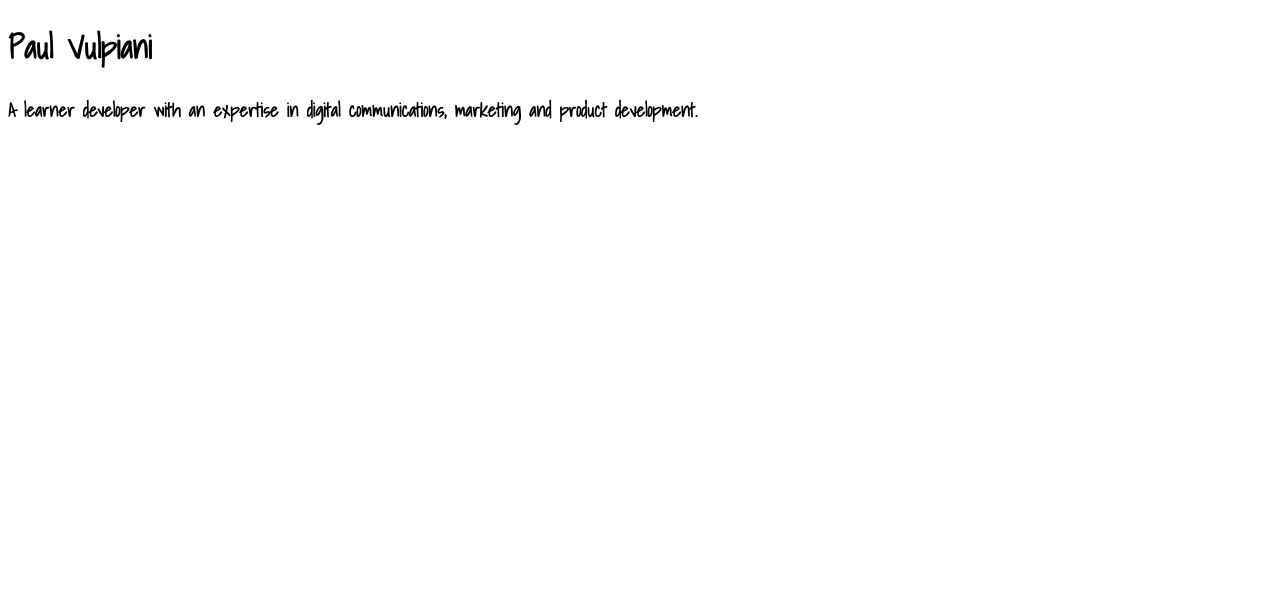
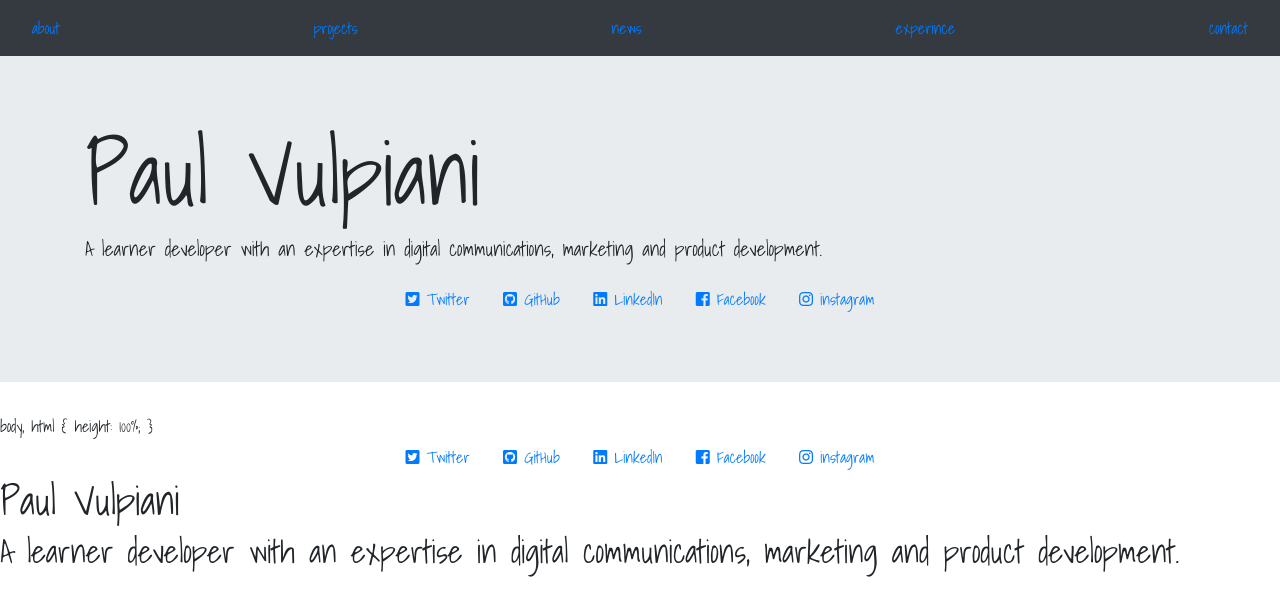
Before and after one commit to forestvinnie/forestvinnie.github.io, a plain HTML site: page index.html in a window 1280 px wide. Drawn offline with nearby package versions, Linux system fonts and the light colour scheme.

Commit message:
Update from 1st try from codepen. All code understood

```diff
--- a/index.html
+++ b/index.html
@@ -1,15 +1,89 @@
 <!DOCTYPE html>
-<html>
+<html lang="en" >
+
+<head>
+  <meta charset="UTF-8">
+  <title>paulvulpiani.com 001</title>
+
+    <link rel="stylesheet" href="https://cdnjs.cloudflare.com/ajax/libs/normalize/5.0.0/normalize.min.css">
+
+  <link rel='stylesheet prefetch' href='https://cdnjs.cloudflare.com/ajax/libs/twitter-bootstrap/4.0.0-beta.2/css/bootstrap.css'>
+
+      <link rel="stylesheet" href="css/style.css">
+
+
+</head>
+
+<body>
+
+  <html>
   <head>
 <link href="https://fonts.googleapis.com/css?family=Shadows+Into+Light" rel="stylesheet">
+    <link href="https://use.fontawesome.com/releases/v5.0.6/css/all.css" rel="stylesheet">
+
     <style>
+
       body {
         font-family:'Shadows Into Light', cursive;
         font-size: 16px;
       }
     </style>
   </head>
+
+<!-- nav-bar -->
+<nav class="navbar navbar-dark bg-dark">
+  <a class="nav-item nav-link" href="#">about</a>
+  <a class="nav-item nav-link" href="#">projects</a>
+  <a class="nav-item nav-link" href="#">news</a>
+  <a class="nav-item nav-link" href="#">experince</a>
+  <a class="nav-item nav-link" href="#">contact</a>
+</div>
+</nav>
+<!-- end-nav-bar -->
+<!-- jumbotron -->
+<div class="jumbotron jumbotron-fluid">
+  <div class="container">
+    <h1 class="display-2">Paul Vulpiani</h1>
+    <p class="lead">A learner developer with an expertise in digital communications, marketing and product development.</p><!-- social links -->
+  <div class ="btnList text-center">
+  <a class ="btn btn-default" href="https://twitter.com/forestvinnie"><i class="fab fa-twitter-square"></i> Twitter</a>
+  <a class ="btn btn-default" href="https://github.com/forestvinnie"><i class="fab fa-github-square"></i> GitHub</a>
+  <a class ="btn btn-default" href="www.linkedin.com/in/paulvulpiani"><i class="fab fa-linkedin"></i> LinkedIn</a>
+  <a class ="btn btn-default" href="https://www.facebook.com/paul.vulpiani"><i class="fab fa-facebook-square"></i> Facebook</a>                                                                                                             <a class ="btn btn-default" href="https://www.instagram.com/forestvinnie"><i class="fab fa-instagram"></i> instagram</a>
+  </div>
+<!-- end-social-links -->
+  </div>
+</div>
+<!-- end jumbotron -->
+<!-- start page 2 -->
+body, html {
+    height: 100%;
+}
+
+<!-- end page 2 -->
+
+
+
+<!-- social links -->
+  <div class ="btnList text-center">
+  <a class ="btn btn-default" href="https://twitter.com/forestvinnie"><i class="fab fa-twitter-square"></i> Twitter</a>
+  <a class ="btn btn-default" href="https://github.com/forestvinnie"><i class="fab fa-github-square"></i> GitHub</a>
+  <a class ="btn btn-default" href="www.linkedin.com/in/paulvulpiani"><i class="fab fa-linkedin"></i> LinkedIn</a>
+  <a class ="btn btn-default" href="https://www.facebook.com/paul.vulpiani"><i class="fab fa-facebook-square"></i> Facebook</a>                                                                                                             <a class ="btn btn-default" href="https://www.instagram.com/forestvinnie"><i class="fab fa-instagram"></i> instagram</a>
+  </div>
+<!-- end-social-links -->
+
+
+
+
+
   <div class ="pageone" id="p1">
    <h1>Paul Vulpiani</h1>
-  <h3>A learner developer with an expertise in digital communications, marketing and product development.</h3>
+  <h2>A learner developer with an expertise in digital communications, marketing and product development.</h2>
   </div>
+
+
+
+</body>
+
+</html>
```
